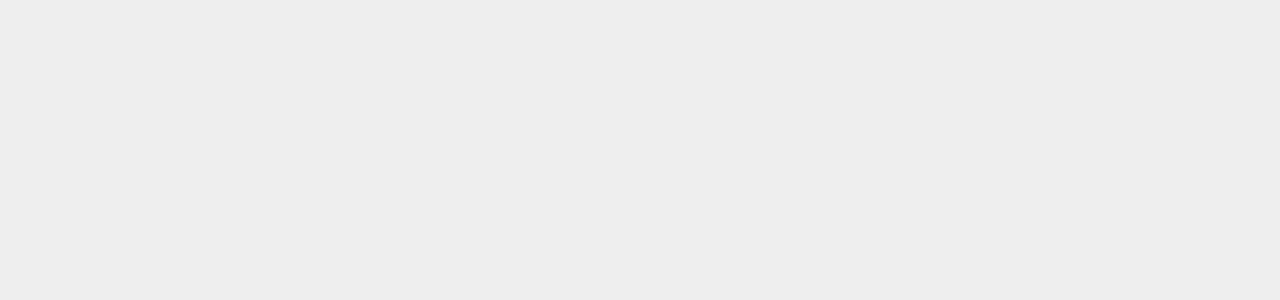
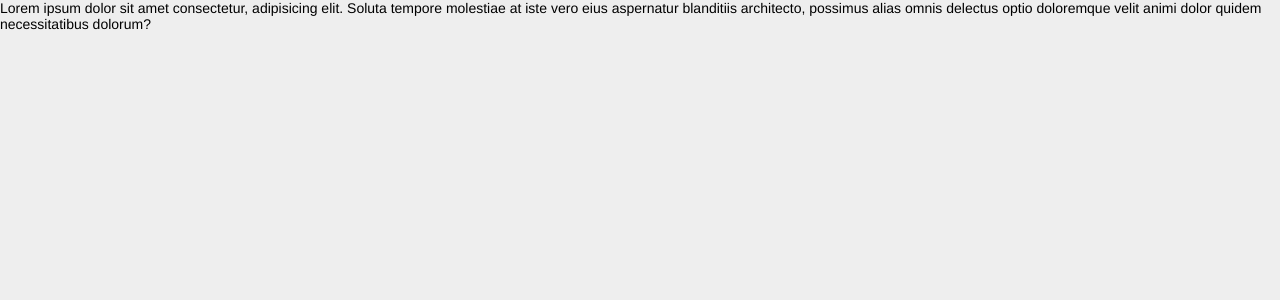
Before and after one commit to stuckinsnow/brainstation-projects, a React (Create React App) app: page /contact in a window 1280 px wide. Before the commit this address had no page. Shown: the top 300 px of the page. Built offline with nearby package versions, Linux system fonts and the light colour scheme.

Commit message:
add contact page.

```diff
--- a/src/App.jsx
+++ b/src/App.jsx
@@ -3,6 +3,7 @@ import './App.css';
 import { BrowserRouter, Routes, Route } from 'react-router-dom';
 import Header from './Components/Header/Header';
 import HomePage from './Pages/HomePage/HomePage';
+import ContactPage from './Pages/ContactPage/ContactPage';
 
 function App() {
   return (
@@ -13,6 +14,8 @@ function App() {
         <Header />
         <Routes>
           <Route path="/" element={<HomePage />} />
+          <Route path="/contact" element={<ContactPage />} />
+
         </Routes>
       </BrowserRouter>
 
--- a/src/Pages/ContactPage/ContactPage.jsx
+++ b/src/Pages/ContactPage/ContactPage.jsx
@@ -0,0 +1,7 @@
+export default function ContactPage() {
+    return (
+        <>
+        <div>Lorem ipsum dolor sit amet consectetur, adipisicing elit. Soluta tempore molestiae at iste vero eius aspernatur blanditiis architecto, possimus alias omnis delectus optio doloremque velit animi dolor quidem necessitatibus dolorum?</div>
+        </>
+    );
+}
```
